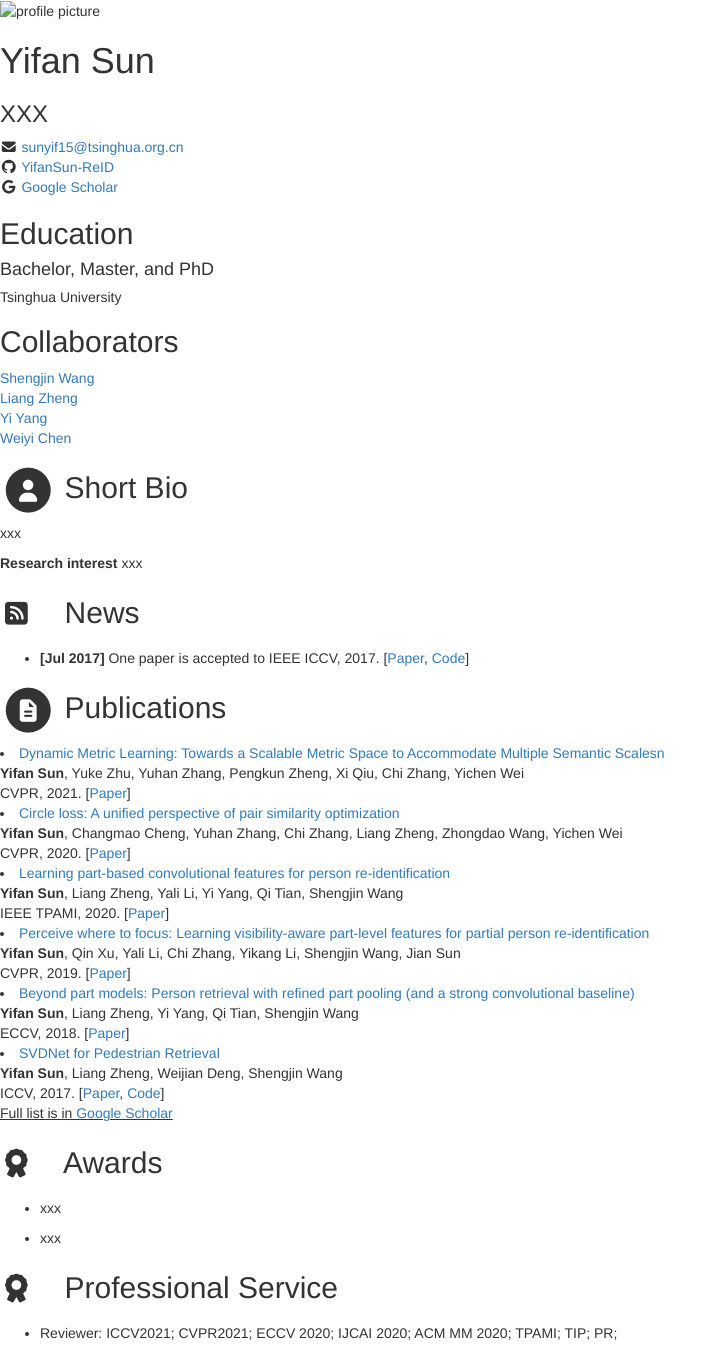
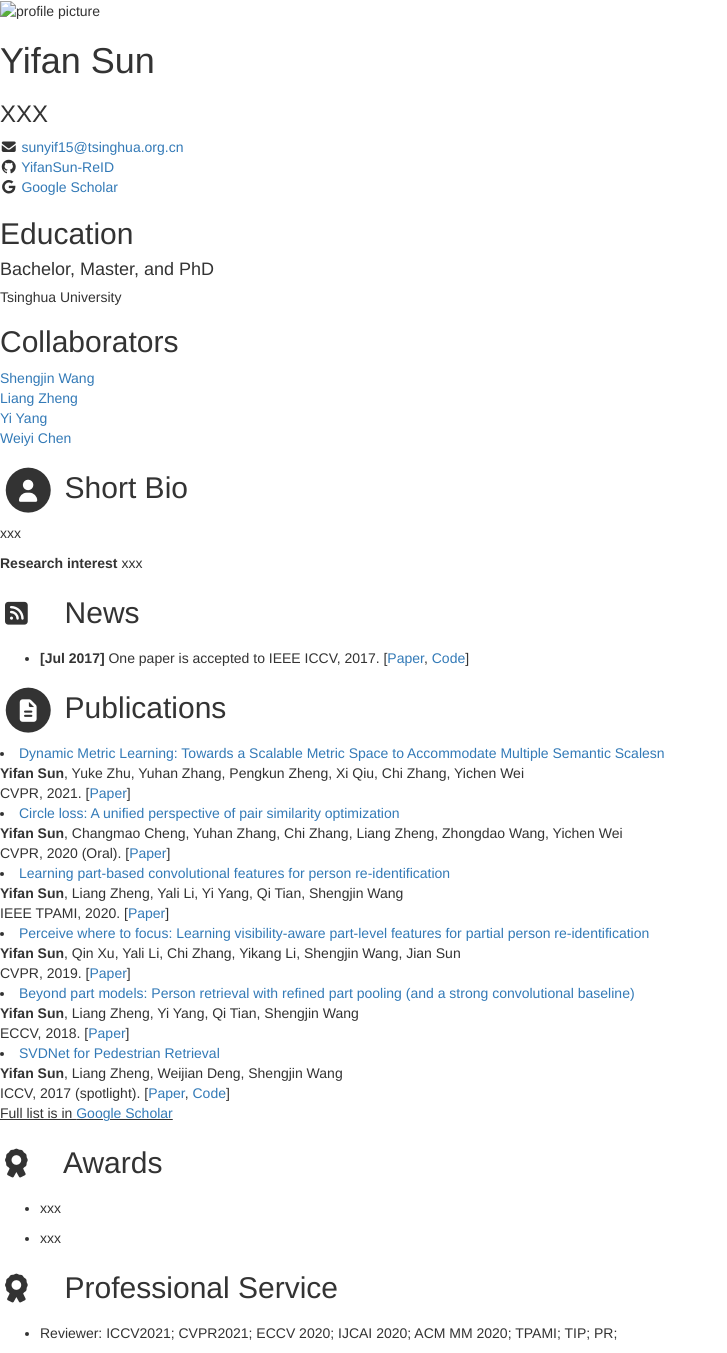
Before and after one commit to YifanSun-ReID/YifanSun-ReID.github.io, a Jekyll site: the page built from index.html, in a window 1280 px wide. Shown: the whole page, without its empty margins (0-727 px from the left). Built offline with Jekyll 4.4.1, drawn with Linux system fonts in a browser that asks for light colours; nearby versions of some CDN libraries; library files that are not in the unit come from our copies; a script that is not in the unit is left out.

Commit message:
Update data.yml

```diff
--- a/_data/data.yml
+++ b/_data/data.yml
@@ -91,7 +91,7 @@ publications:
     - title: "Circle loss: A unified perspective of pair similarity optimization"
       link: "https://openaccess.thecvf.com/content_CVPR_2020/papers/Sun_Circle_Loss_A_Unified_Perspective_of_Pair_Similarity_Optimization_CVPR_2020_paper.pdf"
       authors: <b>Yifan Sun</b>, Changmao Cheng, Yuhan Zhang, Chi Zhang, Liang Zheng, Zhongdao Wang, Yichen Wei
-      conference: CVPR, 2020. [<a href = " https://openaccess.thecvf.com/content_CVPR_2020/papers/Sun_Circle_Loss_A_Unified_Perspective_of_Pair_Similarity_Optimization_CVPR_2020_paper.pdf" target="_blank">Paper</a>]
+      conference: CVPR, 2020 (Oral). [<a href = " https://openaccess.thecvf.com/content_CVPR_2020/papers/Sun_Circle_Loss_A_Unified_Perspective_of_Pair_Similarity_Optimization_CVPR_2020_paper.pdf" target="_blank">Paper</a>]
 
     - title: "Learning part-based convolutional features for person re-identification"
       link: "https://ieeexplore.ieee.org/iel7/34/4359286/08826008.pdf"
@@ -111,7 +111,7 @@ publications:
     - title: "SVDNet for Pedestrian Retrieval"
       link: "http://openaccess.thecvf.com/content_iccv_2017/html/Sun_SVDNet_for_Pedestrian_ICCV_2017_paper.html"
       authors: <b>Yifan Sun</b>, Liang Zheng, Weijian Deng, Shengjin Wang
-      conference: ICCV, 2017. [<a href = "http://openaccess.thecvf.com/content_iccv_2017/html/Sun_SVDNet_for_Pedestrian_ICCV_2017_paper.html" target="_blank">Paper</a>,
+      conference: ICCV, 2017 (spotlight). [<a href = "http://openaccess.thecvf.com/content_iccv_2017/html/Sun_SVDNet_for_Pedestrian_ICCV_2017_paper.html" target="_blank">Paper</a>,
         <a href = "https://github.com/Simon4Yan/SVDNet-for-Pedestrian-Retrieval" target="_blank">Code</a>]
 
 
```
